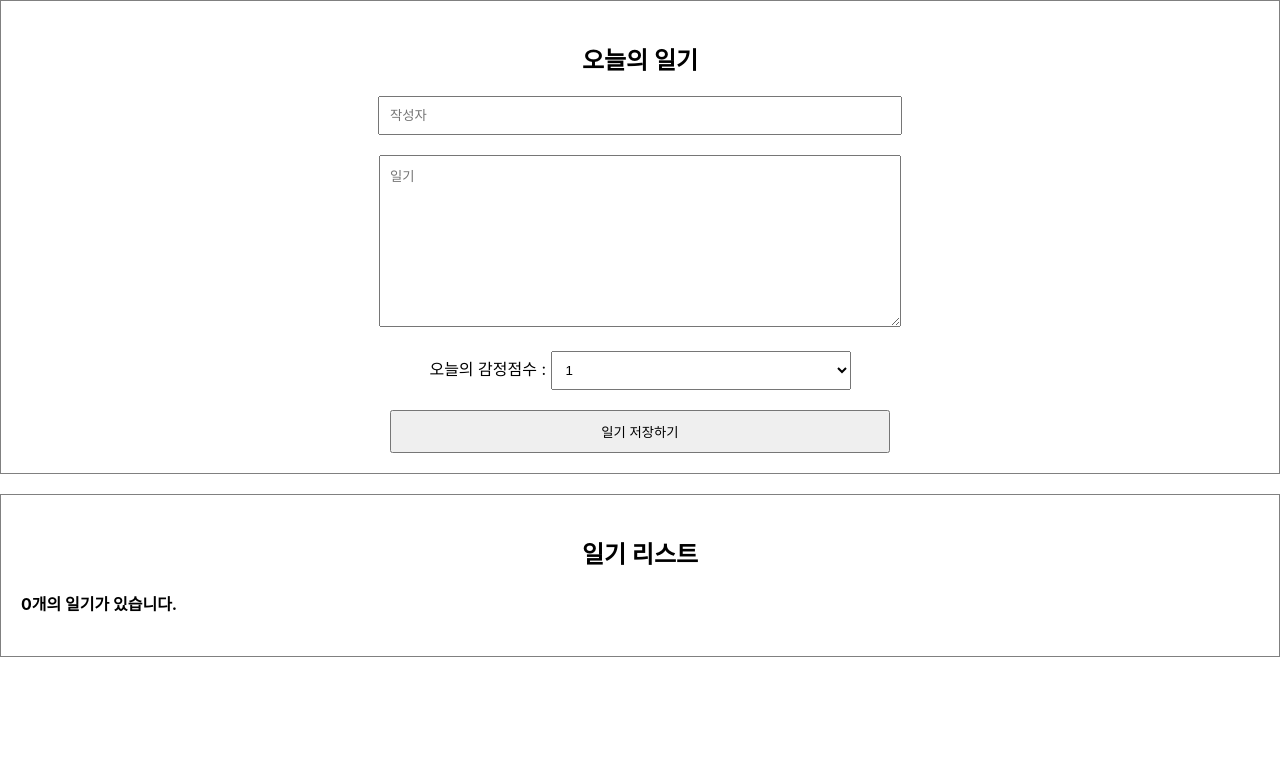
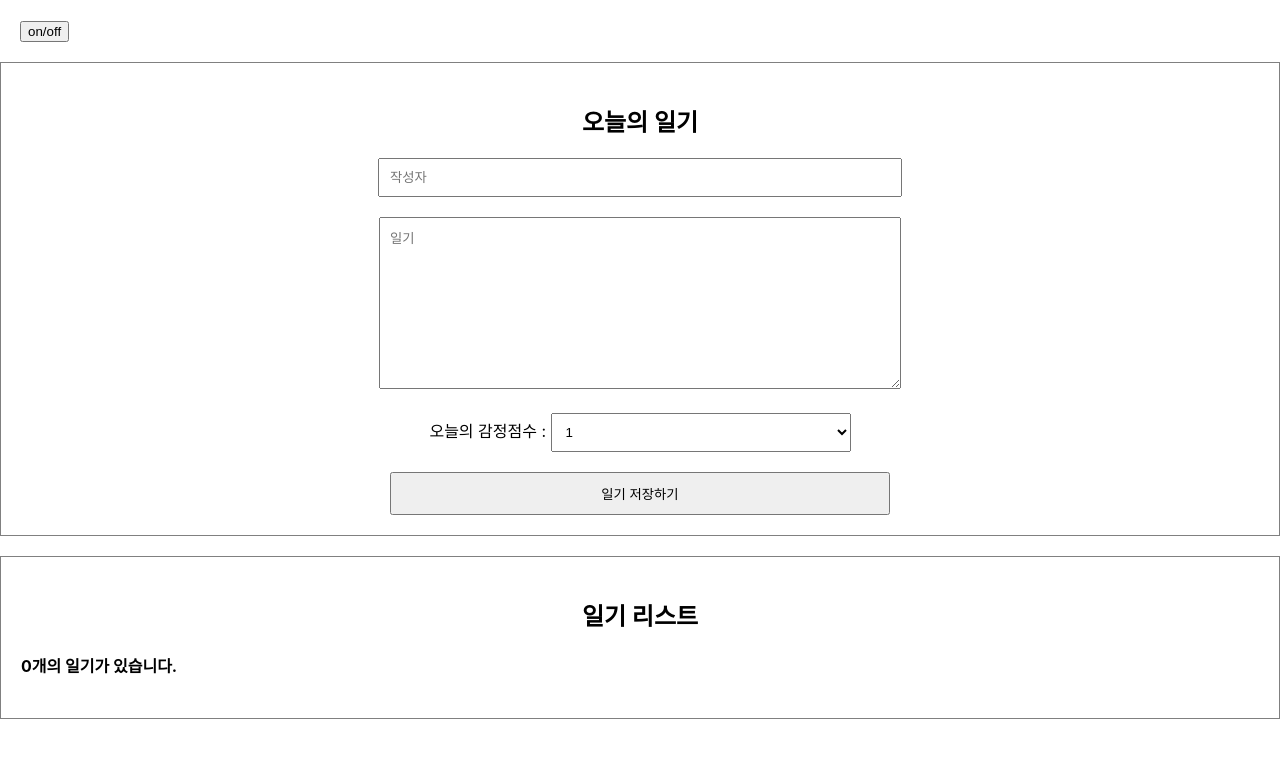
Before and after one commit to jinyoung1018/ReactSimpleDiary, a React (Create React App) app: page / in a window 1280 px wide. Shown: the top 758 px of the page. Built offline with nearby package versions, Linux system fonts and the light colour scheme.

Commit message:
useEffect실습

```diff
--- a/src/App.js
+++ b/src/App.js
@@ -3,6 +3,7 @@
 
 import DiaryEditor from "./DiaryEditor";
 import DiaryList from './DiaryList';
+import LifeCycle from './Lifecycle';
 
 function App() {
   const [data, setData] = useState([]);
@@ -40,6 +41,7 @@
 
   return (
     <div className="App">
+      <LifeCycle></LifeCycle>
       <DiaryEditor onCreate={onCreate}></DiaryEditor>
       <DiaryList onEdit={onEdit} onRemove={onRemove} diaryList={data}></DiaryList>
     </div>
--- /dev/null
+++ b/src/Lifecycle.js
@@ -0,0 +1,33 @@
+import React, {useEffect, useState} from "react";
+
+const UnmountTest = () =>{
+
+    useEffect(()=> {
+        console.log("mount")
+
+        return() =>{
+            //unmount되는 시점에 실행되게 됨
+            console.log("Unmount");
+        }
+    },[]);
+
+    return <div>Unmount Testing Component</div>
+}
+
+const LifeCycle = () => {
+
+    const [isVisible, setIsVisible] = useState(false);
+    const toggle = () => setIsVisible(!isVisible);
+
+
+    return (
+        <div style={{padding:20}}>
+            <button onClick={toggle}>on/off</button>
+            {isVisible && <UnmountTest></UnmountTest>}
+            {/* isVisible이 true면 unmountTest 컴포넌트 렌더링, false면 렌더링 안함 */}
+        </div>
+    )
+
+}
+
+export default LifeCycle;
```
Also changed, not shown: package.json (+1 -6 lines).
